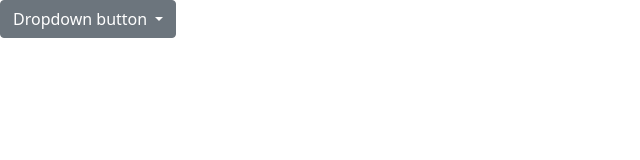
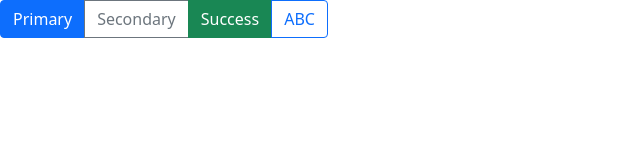
Before and after one commit to SungbinYang/BootStrap5, a plain HTML site: page bootstrap/index.html in a window 1280 px wide. Shown: the whole page, without its empty margins (0-640 px from the left). Drawn offline with nearby package versions, Linux system fonts and the light colour scheme.

Commit message:
버튼과 버튼 그룹
버튼과 버튼 그룹

```diff
--- a/bootstrap/index.html
+++ b/bootstrap/index.html
@@ -10,7 +10,7 @@
 </head>
 
 <body>
-    <div class="dropdown">
+    <!-- <div class="dropdown">
         <button class="btn btn-secondary dropdown-toggle" type="button" id="dropdownMenuButton1" data-bs-toggle="dropdown" aria-expanded="false">
       Dropdown button
     </button>
@@ -19,6 +19,24 @@
             <li><a class="dropdown-item" href="#">Another action</a></li>
             <li><a class="dropdown-item" href="#">Something else here</a></li>
         </ul>
+    </div> -->
+    <!-- <button type="button" class="btn btn-primary">Primary</button>
+    <button type="button" class="btn btn-secondary">Secondary</button>
+    <button type="button" class="btn btn-success">Success</button>
+    <button type="button" class="btn btn-danger">Danger</button>
+    <button type="button" class="btn btn-warning">Warning</button>
+    <button type="button" class="btn btn-info">Info</button>
+    <button type="button" class="btn btn-light">Light</button>
+    <button type="button" class="btn btn-dark">Dark</button>
+    <button type="button" class="btn btn-link">Link</button>
+
+    <div class="btn btn-primary">ABC</div> -->
+
+    <div class="btn-group">
+        <button type="button" class="btn btn-primary">Primary</button>
+        <button type="button" class="btn btn-outline-secondary">Secondary</button>
+        <button type="button" class="btn btn-success">Success</button>
+        <div class="btn btn-outline-primary">ABC</div>
     </div>
 </body>
 
```
